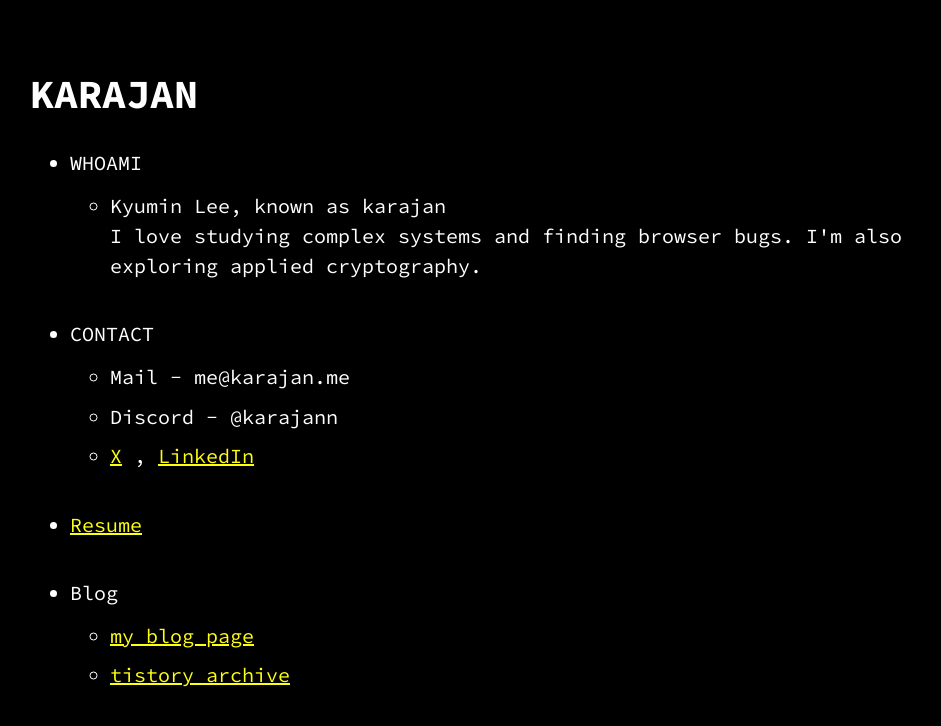
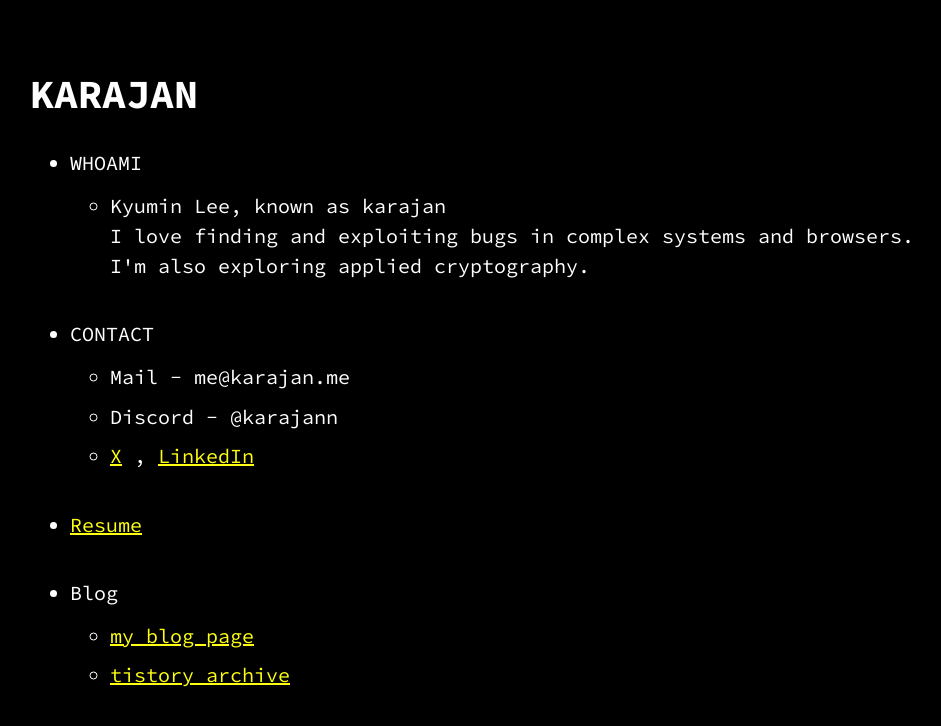
Before and after one commit to karajan0/karajan0.github.io, a Jekyll site: the page built from index.md, in a window 1280 px wide. Shown: the top 726 px of the page, without its empty margins (160-1101 px from the left). Built offline with Jekyll 4.4.1, drawn with Linux system fonts in a browser that asks for light colours.

Commit message:
Describe exploit research in WHOAMI

```diff
--- a/_data/menu.yml
+++ b/_data/menu.yml
@@ -2,7 +2,7 @@ entries:
   - title: WHOAMI
     entries:
       - title: Kyumin Lee, known as karajan
-        subtitle: "I love studying complex systems and finding browser bugs. I'm also exploring applied cryptography."
+        subtitle: "I love finding and exploiting bugs in complex systems and browsers. I'm also exploring applied cryptography."
 
   - title: CONTACT
     entries:
```
